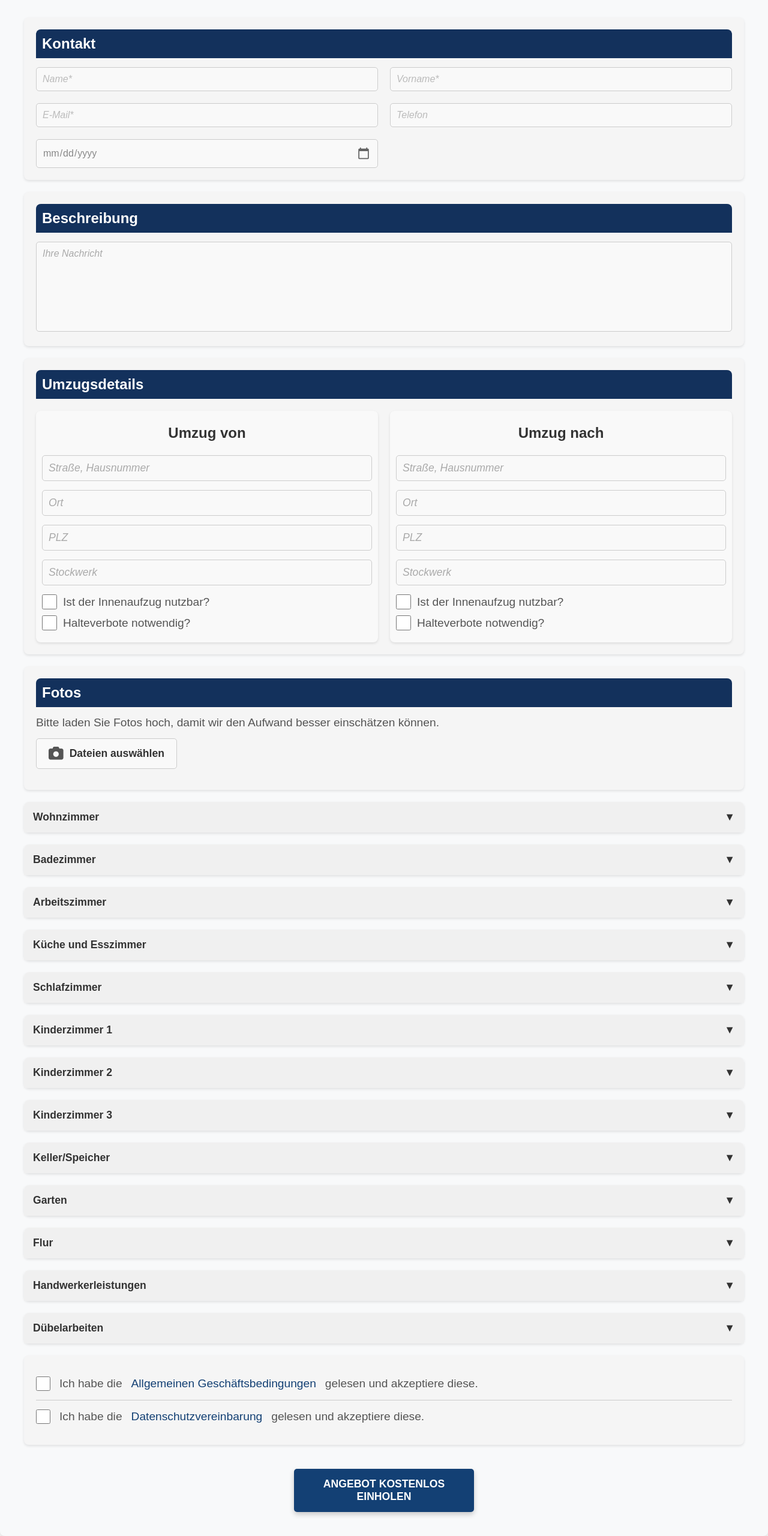
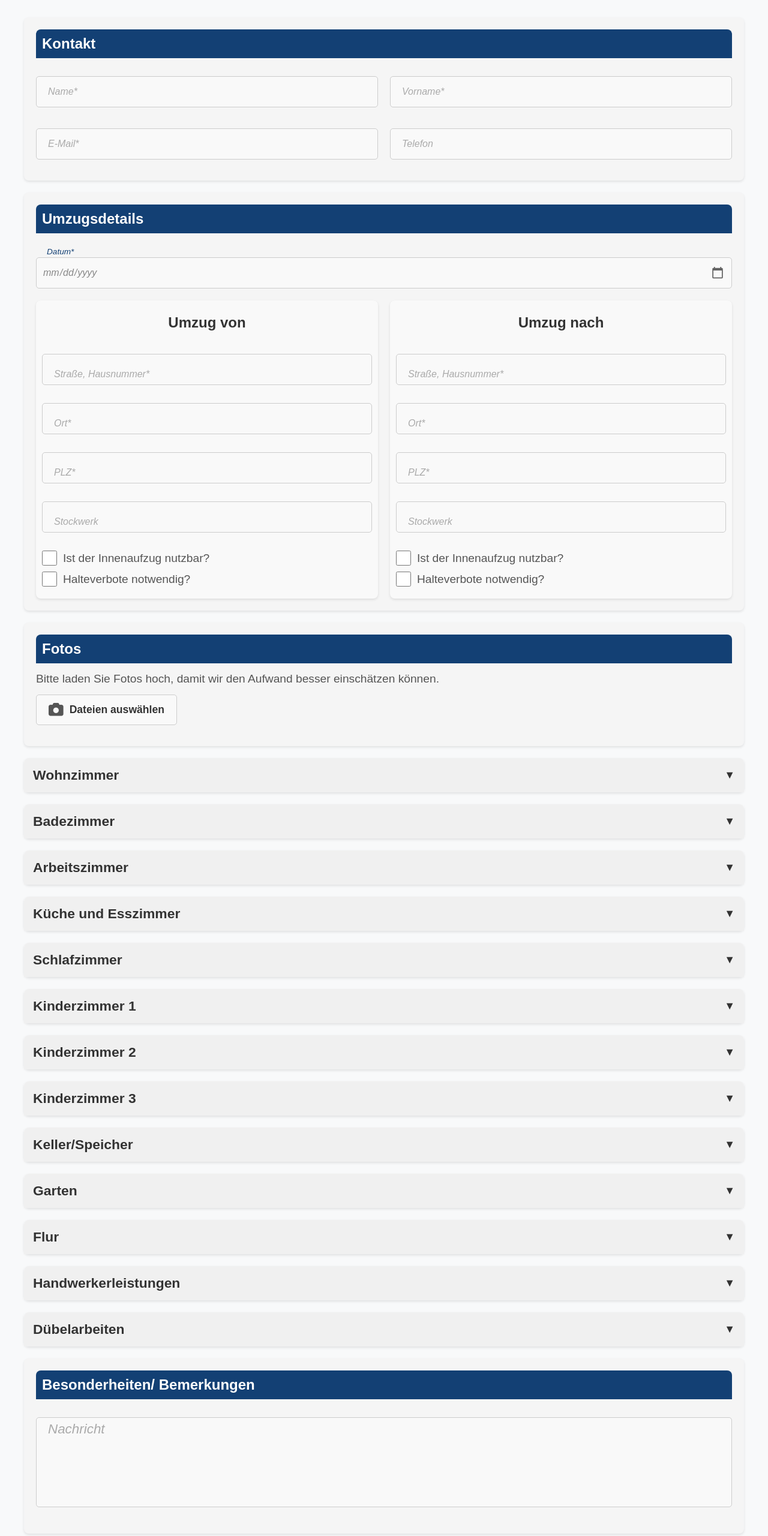
Before and after one commit to Usam95/fixumzug, a plain HTML site: page web/order-form.html in a window 1280 px wide. Shown: the part 200-2761 px from the top of the page at 60% size. Drawn offline with Linux system fonts and the light colour scheme.

Commit message:
update the order-form stylings

```diff
--- a/web/css/order-form.css
+++ b/web/css/order-form.css
@@ -37,6 +37,7 @@ h1 {
 .category {
     margin-bottom: 20px;
     border-radius: 8px;
+	font-size: 1.1em;
     background-color: #fff;
     box-shadow: 0 2px 4px rgba(0, 0, 0, 0.1);
 }
@@ -50,7 +51,7 @@ h1 {
     align-items: center;
     cursor: pointer;
     border-radius: 8px 8px 0 0;
-    font-size: 1.1em;
+    font-size: 1.3em;
     font-weight: bold;
     color: #333;
 }
@@ -99,10 +100,10 @@ h1 {
     color: #fff;
     border: none;
     padding: 5px;
-    border-radius: 50%;
-    width: 30px;
-    height: 30px;
-    font-size: 16px;
+    border-radius: 40%;
+    width: 40px;
+    height: 40px;
+    font-size: 20px;
     cursor: pointer;
     display: flex;
     align-items: center;
@@ -115,7 +116,7 @@ h1 {
     text-align: center;
     border: none;
     background-color: transparent;
-    font-size: 16px;
+    font-size: 20px;
     color: #333;
 }
 
@@ -132,22 +133,24 @@ h1 {
 .section-box h2 {
     font-size: 1.5em;
     color: #fff; /* White text color */
-    background-color: #13315c; /* Blue header background color */
+    background-color: #134074; /* Blue header background color */
     padding: 10px;
     border-radius: 8px 8px 0 0;
     margin: 0;
 }
 /* =================END COMMON SECTION HEADER STYLE================= */
 
+
+
 /* =================START KONTAKT SECTION================= */
 .kontakt-section h2 {
     font-size: 1.5em;
     color: #fff; /* White text color */
-    background-color: #13315c; /* Blue header background color */
+    background-color: #134074; /* Blue header background color */
     padding: 10px;
     border-radius: 8px 8px 0 0;
     margin: 0;
-    margin-bottom: 15px; /* Adds space below the header */
+    margin-bottom: 30px; /* Adds space below the header */
 }
 
 .kontakt-section .kontakt-info {
@@ -156,36 +159,68 @@ h1 {
     gap: 20px;
 }
 
-.kontakt-section input[type="text"],
-.kontakt-section input[type="email"],
-.kontakt-section input[type="tel"],
-.kontakt-section input[type="date"] {
+
+/* Floating label wrapper */
+.floating-label {
+    position: relative;
+    margin-bottom: 15px; /* Space between fields */
+}
+
+/* Floating label input styles */
+.floating-label input[type="name"],
+.floating-label input[type="surname"],
+.floating-label input[type="email"],
+.floating-label input[type="tel"]
+{
     width: 100%;
-    padding: 10px;
-    font-size: 1em;
+    padding: 12px 10px;
+    font-size: 1.4em;
     border: 1px solid #ccc;
     border-radius: 5px;
     background-color: #f9f9f9;
     box-sizing: border-box;
-    color: #888; /* Gray text color */
-    appearance: none; /* Ensures consistent styling across browsers */
+    color: #333; /* General input color */
+    font-style: italic; /* Ensures consistency with Umzugsdetails */
 }
 
-.kontakt-section input[type="date"]::-webkit-calendar-picker-indicator {
-    font-size: 1.4em; /* Increases icon size */
-    color: #888; /* Gray color for icon */
-    opacity: 0.6; /* Reduces icon opacity for a softer gray look */
+
+.floating-label input::placeholder {
+    font-size: 1.2em; /* Matches Umzugsdetails placeholder size */
+    color: #aaa; /* Matches Umzugsdetails placeholder color */
+    font-style: italic; /* Italic for consistency */
 }
 
-.kontakt-section input::placeholder {
-    color: #bbb; /* Gray color for all placeholders */
-    font-style: italic;
+.floating-label input:focus {
+    outline: none;
+    border-color: #134074; /* Add focus color */
+}
+
+/* Floating label styles */
+.floating-label label {
+    position: absolute;
+    top: 50%;
+    left: 10px;
+    transform: translateY(-50%);
+    font-size: 1em;
+    color: #aaa;
+    pointer-events: none;
+    transition: all 0.2s ease-out;
+	font-style: italic;
+}
+
+/* Active state: When the input is focused or has a value */
+.floating-label input:focus + label,
+.floating-label input:not(:placeholder-shown) + label {
+    top: -10px;
+    left: 8px;
+    font-size: 0.85em;
+    color: #134074; /* Match the focus color */
 }
 
 /* Responsive adjustments */
 @media (max-width: 600px) {
     .kontakt-section .kontakt-info {
-        grid-template-columns: 1fr;
+        grid-template-columns: 1fr; /* Single column for smaller screens */
     }
 }
 /* =================END KONTAKT SECTION================= */
@@ -193,62 +228,35 @@ h1 {
 
 
 
-/* =================START BESCHREIBUNG SECTION================= */
-.beschreibung-section h2 {
+/* =================START UMZUGSDETAILS SECTION================= */
+
+/* Section header styling */
+.umzugsdetails-section h3 {
     font-size: 1.5em;
-    color: #fff; /* White text color */
-    background-color: #13315c; /* Blue header background color */
-    padding: 10px;
-    border-radius: 8px 8px 0 0;
-    margin: 0;
-    margin-bottom: 15px; /* Added space below the header */
-}
-
-.beschreibung-section .beschreibung-info {
-    display: grid;
-    grid-template-columns: 1fr;
-    gap: 20px;
-}
-
-.beschreibung-section textarea {
-    width: 100%;
-    height: 150px; /* Set a fixed height for the textarea */
-    padding: 10px;
-    font-size: 1em;
-    border: 1px solid #ccc;
-    border-radius: 5px;
-    background-color: #f9f9f9;
-    box-sizing: border-box;
-    resize: none; /* Prevents resizing by dragging */
-    overflow-y: auto; /* Allows scrolling for larger content */
-}
-
-.beschreibung-section textarea::placeholder {
-    color: #aaa;
-    font-style: italic;
-}
-/* =================END BESCHREIBUNG SECTION================= */
-
-
-/* =================START UMZUGSDETAILS SECTION================= */
-.umzugsdetails-section h3 {
-    font-size: 1.5em; /* Increased font size */
     font-weight: bold;
-    color: #333; /* Dark gray text color */
-    background-color: transparent; /* No background */
+    color: #333;
+    background-color: transparent;
     padding: 8px;
     border-radius: 5px;
     text-align: center;
-    margin-top: 5px; /* Reduced top margin */
-    margin-bottom: 15px;
+    margin-top: 5px;
+    margin-bottom: 30px;
 }
 
+/* Row for the date input */
+.date-row {
+	margin-top: 40px;
+    margin-bottom: 20px;
+}
+
+/* Grid layout for "Umzug von" and "Umzug nach" */
 .umzugsdetails-grid {
     display: flex;
     gap: 20px;
     margin-top: 20px;
 }
 
+/* Individual column styling */
 .umzug-from,
 .umzug-to {
     flex: 1;
@@ -261,13 +269,23 @@ h1 {
 .umzug-from input[type="text"],
 .umzug-to input[type="text"] {
     width: 100%;
-    padding: 10px;
-    font-size: 1.1em;
-    margin-bottom: 15px;
+    padding: 12px 10px; /* Match the date field padding */
+    font-size: 1.4em; /* Match the date field font size */
     border: 1px solid #ccc;
     border-radius: 5px;
     background-color: #f9f9f9;
     box-sizing: border-box;
+    color: #333; /* General input color */
+    font-style: italic;
+    margin-bottom: 15px;
+}
+
+/* Placeholder styling */
+.umzug-from input::placeholder,
+.umzug-to input::placeholder {
+    color: #aaa;
+    font-style: italic;
+    line-height: 1.5; /* Ensures equal top and bottom margin */
 }
 
 /* Increased font size for labels and checkbox size */
@@ -275,7 +293,7 @@ h1 {
 .umzug-to label {
     display: flex;
     align-items: center;
-    font-size: 1.2em; /* Increased font size for label text */
+    font-size: 1.2em;
     color: #555;
     gap: 10px;
     margin-bottom: 10px;
@@ -283,30 +301,110 @@ h1 {
 
 .umzug-from input[type="checkbox"],
 .umzug-to input[type="checkbox"] {
-    width: 25px; /* Increased checkbox width */
-    height: 25px; /* Increased checkbox height */
+    width: 25px;
+    height: 25px;
 }
 
-
+/* Placeholder styling */
 .umzug-from input::placeholder,
 .umzug-to input::placeholder {
     color: #aaa;
     font-style: italic;
 }
 
+/* Responsive adjustments for smaller screens */
 @media (max-width: 900px) {
     .umzugsdetails-grid {
         flex-direction: column;
     }
 }
+
+/* Styling for floating label inside the date row */
+.date-row .floating-label {
+    position: relative;
+    margin-bottom: 15px;
+}
+
+.date-row .floating-label input[type="date"] {
+    width: 100%;
+    padding: 12px 10px;
+    font-size: 1em;
+    border: 1px solid #ccc;
+    border-radius: 5px;
+    background-color: #f9f9f9;
+    box-sizing: border-box;
+    color: #888;
+    appearance: none;
+}
+
+.date-row .floating-label input:focus {
+    outline: none;
+    border-color: #134074;
+}
+
+.date-row .floating-label label {
+    position: absolute;
+    top: 50%;
+    left: 10px;
+    transform: translateY(-50%);
+    font-size: 1em;
+    color: #aaa;
+    pointer-events: none;
+    transition: all 0.2s ease-out;
+}
+
+.date-row .floating-label input:focus + label,
+.date-row .floating-label input:not(:placeholder-shown) + label {
+    top: -10px;
+    left: 8px;
+    font-size: 0.85em;
+    color: #134074;
+}
+
+/* Specific styling for the date picker */
+.date-row .floating-label input[type="date"]::-webkit-calendar-picker-indicator {
+    font-size: 1.4em;
+    color: #888;
+    opacity: 0.6;
+    cursor: pointer;
+}
+
+.floating-label input[type="date"] {
+    width: 100%;
+    padding: 12px 10px;
+    font-size: 1.1em;
+    border: 1px solid #ccc;
+    border-radius: 5px;
+    background-color: #f9f9f9;
+    box-sizing: border-box;
+    color: #333; /* General input color */
+	font-style: italic;
+}
+
+/* Floating label styles */
+.floating-label label {
+	padding: 12px 10px;
+    position: absolute;
+    top: 50%;
+    left: 10px;
+    transform: translateY(-50%);
+    font-size: 1.0em;
+    color: #aaa;
+    pointer-events: none;
+    transition: all 0.2s ease-out;
+	font-style: italic;
+}
+
+
 /* =================END UMZUGSDETAILS SECTION================= */
+
 
 
 /* =================START FOTOS SECTION================= */
 .fotos-section h2 {
     font-size: 1.5em;
     color: #fff; /* White text color */
-    background-color: #13315c; /* Blue header background color */
+    background-color: #134074; /* Blue header background color */
     padding: 10px;
     border-radius: 8px 8px 0 0;
     margin: 0;
@@ -391,6 +489,78 @@ h1 {
 
 
 
+/* =================START BESCHREIBUNG SECTION================= */
+
+.beschreibung-section h2 {
+    font-size: 1.5em;
+    color: #fff; /* White text color */
+    background-color: #134074; /* Blue header background color */
+    padding: 10px;
+    border-radius: 8px 8px 0 0;
+    margin: 0;
+    margin-bottom: 30px; /* Added space below the header */
+}
+
+
+
+.beschreibung-section .floating-label {
+    position: relative;
+    margin-bottom: 20px; /* Adds spacing between the label and the next element */
+}
+
+.beschreibung-section .floating-label textarea {
+    width: 100%;
+    height: 150px; /* Set a fixed height for the textarea */
+    padding: 20px 10px; /* Added padding to the top */
+    font-size: 1.2em;
+    border: 1px solid #ccc;
+    border-radius: 5px;
+    background-color: #f9f9f9;
+    box-sizing: border-box;
+    resize: none; /* Prevents resizing by dragging */
+    overflow-y: auto; /* Allows scrolling for larger content */
+    color: #333;
+}
+
+.beschreibung-section .floating-label textarea::placeholder {
+    font-size: 1.2em; /* Make the placeholder text larger */
+    color: #888; /* Grayish color for better visibility */
+    position: relative; /* Required for moving the placeholder */
+    top: 5px; /* Slight vertical offset to move the text down */
+}
+
+
+
+.beschreibung-section .floating-label textarea:focus {
+    outline: none;
+    border-color: #134074; /* Blue border on focus */
+}
+
+.beschreibung-section .floating-label label {
+    position: absolute;
+    top: 20px;
+    left: 10px;
+    color: #aaa;
+    font-size: 1.4em;
+    transition: all 0.2s ease-out;
+    pointer-events: none; /* Prevents interaction with the label */
+}
+
+.beschreibung-section .floating-label textarea:focus + label,
+.beschreibung-section .floating-label textarea:not(:placeholder-shown) + label {
+    top: -10px;
+    left: 10px;
+    font-size: 0.85em;
+    color: #134074; /* Blue color when the label moves up */
+}
+
+/* =================END BESCHREIBUNG SECTION================= */
+
+
+
+
+
+
 
 /* =================START AGREEMENT SECTION================= */
 .agreement-section {
@@ -442,14 +612,14 @@ h1 {
     background-color: #134074; /* Button color */
     color: #fff;
     padding: 15px;
-    font-size: 1.1em;
+    font-size: 1.6em;
     font-weight: bold;
     border: none;
-    border-radius: 5px;
+    border-radius: 10px;
     cursor: pointer;
     box-shadow: 0 4px 8px rgba(0, 0, 0, 0.2);
     transition: background-color 0.3s ease;
-    max-width: 300px; /* Optional: limit max width */
+    max-width: 800px; /* Optional: limit max width */
 }
 
 .submit-button:hover {
--- a/web/order-form.html
+++ b/web/order-form.html
@@ -44,48 +44,105 @@
 			<section class="section-box kontakt-section">
 				<h2>Kontakt</h2>
 				<div class="kontakt-info">
-                    <input type="text" name="name" placeholder="Name*" required>
-                    <input type="text" name="surname" placeholder="Vorname*" required>
-                    <input type="email" name="email" placeholder="E-Mail*" required>
-                    <input type="tel" name="phone" placeholder="Telefon">
-					<input type="date" name="date" placeholder="TT.mm.jjjj" required> <!-- Datum field with date picker -->
-
+					<div class="floating-label">
+						<input type="name" id="name" name="name" placeholder=" " required>
+						<label for="name">Name*</label>
+					</div>
+					<div class="floating-label">
+						<input type="surname" id="surname" name="surname" placeholder=" " required>
+						<label for="surname">Vorname*</label>
+					</div>
+					<div class="floating-label">
+						<input type="email" id="email" name="email" placeholder=" " required>
+						<label for="email">E-Mail*</label>
+					</div>
+					<div class="floating-label">
+						<input type="tel" id="phone" name="phone" placeholder=" ">
+						<label for="phone">Telefon</label>
+					</div>
 				</div>
 			</section>
 
-            <!-- Beschreibung Section -->
-            <section class="section-box beschreibung-section">
-                <h2>Beschreibung</h2>
-                <textarea name="description" placeholder="Ihre Nachricht" required></textarea>
-            </section>
 
+
+
+
+
+			<!-- Umzugsdetails Section -->
 			<section class="section-box umzugsdetails-section">
 				<h2>Umzugsdetails</h2>
 
+				<!-- Date element in its own row -->
+				<div class="date-row">
+					<div class="floating-label">
+						<input type="date" id="move_date" name="date" placeholder=" " required>
+						<label for="move_date">Datum*</label>
+					</div>
+				</div>
+
+				<!-- Two-column layout for Umzug von and Umzug nach -->
 				<div class="umzugsdetails-grid">
 					<!-- Subsection: Umzug von -->
 					<div class="umzug-from">
 						<h3>Umzug von</h3>
-                  <input type="text" name="from_street" placeholder="Straße, Hausnummer" required>
-                  <input type="text" name="from_city" placeholder="Ort" required>
-                  <input type="text" name="from_zip" placeholder="PLZ" required>
-                  <input type="text" name="from_floor" placeholder="Stockwerk">
-                  <label><input type="checkbox" name="from_elevator"> Ist der Innenaufzug nutzbar?</label>
-                  <label><input type="checkbox" name="from_no_parking"> Halteverbote notwendig?</label>
+						<div class="floating-label">
+							<input type="text" id="from_street" name="from_street" placeholder=" " required>
+							<label for="from_street">Straße, Hausnummer*</label>
+						</div>
+						<div class="floating-label">
+							<input type="text" id="from_city" name="from_city" placeholder=" " required>
+							<label for="from_city">Ort*</label>
+						</div>
+						<div class="floating-label">
+							<input type="text" id="from_zip" name="from_zip" placeholder=" " required>
+							<label for="from_zip">PLZ*</label>
+						</div>
+						<div class="floating-label">
+							<input type="text" id="from_floor" name="from_floor" placeholder=" ">
+							<label for="from_floor">Stockwerk</label>
+						</div>
+						<label>
+							<input type="checkbox" name="from_elevator">
+							Ist der Innenaufzug nutzbar?
+						</label>
+						<label>
+							<input type="checkbox" name="from_no_parking">
+							Halteverbote notwendig?
+						</label>
 					</div>
 
 					<!-- Subsection: Umzug nach -->
 					<div class="umzug-to">
 						<h3>Umzug nach</h3>
-                  <input type="text" name="to_street" placeholder="Straße, Hausnummer" required>
-                  <input type="text" name="to_city" placeholder="Ort" required>
-                  <input type="text" name="to_zip" placeholder="PLZ" required>
-                  <input type="text" name="to_floor" placeholder="Stockwerk">
-                  <label><input type="checkbox" name="to_elevator"> Ist der Innenaufzug nutzbar?</label>
-                  <label><input type="checkbox" name="to_no_parking"> Halteverbote notwendig?</label>
+						<div class="floating-label">
+							<input type="text" id="to_street" name="to_street" placeholder=" " required>
+							<label for="to_street">Straße, Hausnummer*</label>
+						</div>
+						<div class="floating-label">
+							<input type="text" id="to_city" name="to_city" placeholder=" " required>
+							<label for="to_city">Ort*</label>
+						</div>
+						<div class="floating-label">
+							<input type="text" id="to_zip" name="to_zip" placeholder=" " required>
+							<label for="to_zip">PLZ*</label>
+						</div>
+						<div class="floating-label">
+							<input type="text" id="to_floor" name="to_floor" placeholder=" ">
+							<label for="to_floor">Stockwerk</label>
+						</div>
+						<label>
+							<input type="checkbox" name="to_elevator">
+							Ist der Innenaufzug nutzbar?
+						</label>
+						<label>
+							<input type="checkbox" name="to_no_parking">
+							Halteverbote notwendig?
+						</label>
 					</div>
 				</div>
 			</section>
+
+
 
 
 			<!-- Fotos Section -->
@@ -346,6 +403,17 @@
 
 
 
+		<!-- Beschreibung Section -->
+		<section class="section-box beschreibung-section">
+			<h2>Besonderheiten/ Bemerkungen</h2>
+			<div class="floating-label">
+				<textarea id="description" name="description" placeholder=" " required></textarea>
+				<label for="description">Nachricht</label>
+			</div>
+		</section>
+
+
+
 		<!-- Agreement Section -->
 		<section class="section-box agreement-section">
 			<label>
```
Also changed, not shown: web/contact.html (deleted), web/css/kontakt.css (added), web/kontakt.html (added). Lines whose indentation alone changed are shown as unchanged.
